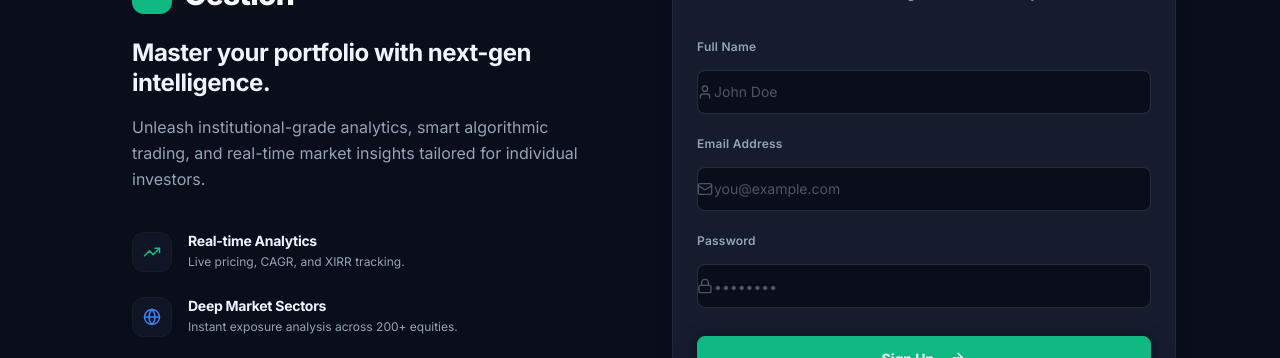
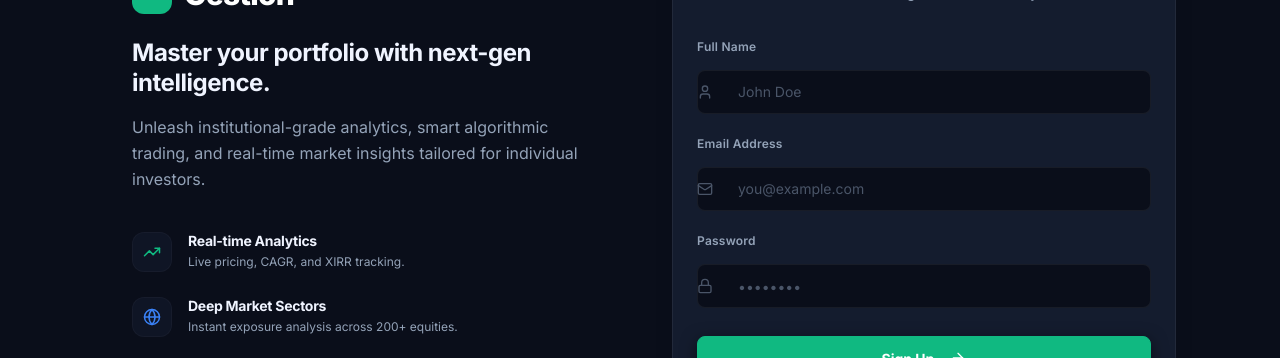
Before and after one commit to Muhammed2-h/Gestion, a React (Vite) app: page /login in a window 1280 px wide. Both pictures are taken after a click on the button "Sign up". Shown: the part 212-570 px from the top of the page. Built offline with nearby package versions, Linux system fonts and the light colour scheme.

Commit message:
fix(ui): fix input padding overrides and layout in Auth page

```diff
--- a/src/index.css
+++ b/src/index.css
@@ -721,15 +721,7 @@ pre {
 .form-input,
 .form-select,
 .form-textarea,
-input[type="text"],
-input[type="email"],
-input[type="password"],
-input[type="number"],
-input[type="search"],
-input[type="tel"],
-input[type="url"],
-select,
-textarea {
+:where(input[type="text"], input[type="email"], input[type="password"], input[type="number"], input[type="search"], input[type="tel"], input[type="url"], select, textarea) {
   background: var(--color-bg-primary);
   border: 1px solid var(--color-border-light);
   border-radius: var(--radius-md);
@@ -745,15 +737,7 @@ textarea {
 .form-input:focus,
 .form-select:focus,
 .form-textarea:focus,
-input[type="text"]:focus,
-input[type="email"]:focus,
-input[type="password"]:focus,
-input[type="number"]:focus,
-input[type="search"]:focus,
-input[type="tel"]:focus,
-input[type="url"]:focus,
-select:focus,
-textarea:focus {
+:where(input[type="text"], input[type="email"], input[type="password"], input[type="number"], input[type="search"], input[type="tel"], input[type="url"], select, textarea):focus {
   border-color: var(--color-accent);
   box-shadow: 0 0 0 3px var(--color-accent-dim);
 }
--- a/src/pages/Auth.tsx
+++ b/src/pages/Auth.tsx
@@ -111,7 +111,7 @@ export default function Auth() {
                     <input
                       id="name"
                       type="text"
-                      className="form-input bg-bg-primary pl-9 h-11 border-border w-full"
+                      className="form-input bg-bg-primary pl-10 h-11 border-border w-full"
                       placeholder="John Doe"
                       value={name}
                       onChange={(e) => setName(e.target.value)}
@@ -128,7 +128,7 @@ export default function Auth() {
                   <input
                     id="email"
                     type="email"
-                    className="form-input bg-bg-primary pl-9 h-11 border-border w-full"
+                    className="form-input bg-bg-primary pl-10 h-11 border-border w-full"
                     placeholder="you@example.com"
                     value={email}
                     onChange={(e) => setEmail(e.target.value)}
@@ -144,7 +144,7 @@ export default function Auth() {
                   <input
                     id="password"
                     type="password"
-                    className="form-input bg-bg-primary pl-9 h-11 border-border w-full"
+                    className="form-input bg-bg-primary pl-10 h-11 border-border w-full"
                     placeholder="••••••••"
                     value={password}
                     onChange={(e) => setPassword(e.target.value)}
```
